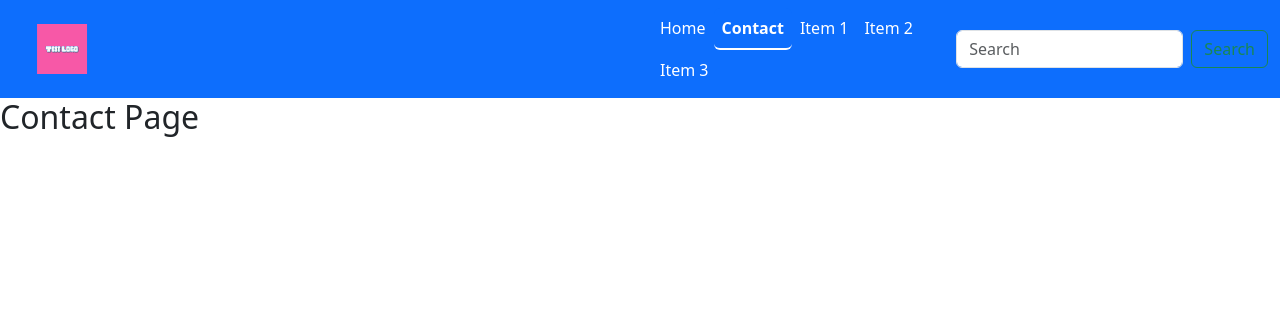
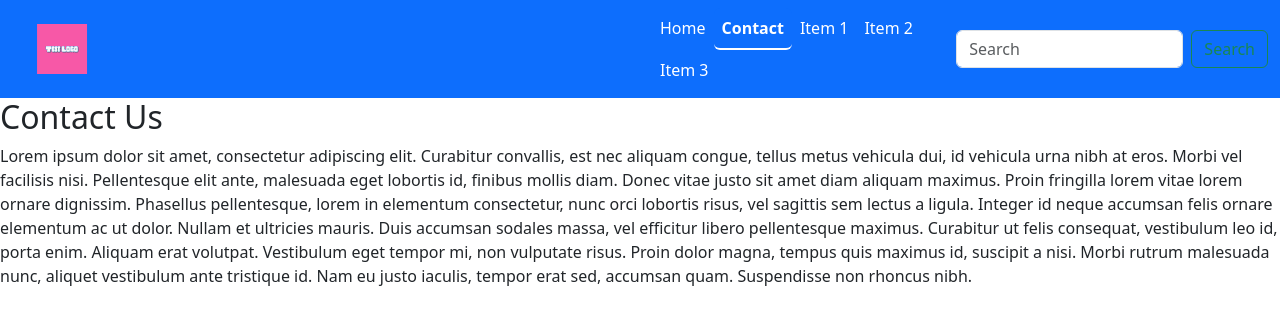
Before and after one commit to mjc136/Template, a React app: page /contact in a window 1280 px wide. Shown: the top 324 px of the page. Built offline with nearby package versions, Linux system fonts and the light colour scheme; the HTML template or start-up script is replaced by a standard one.

Commit message:
added filler text on pages

```diff
--- a/src/Pages/contact.tsx
+++ b/src/Pages/contact.tsx
@@ -1,7 +1,18 @@
 import React from 'react';
 
 const Contact: React.FC = () => {
-    return <h2>Contact Page</h2>;
+    return (
+        <>
+            <h2>Contact Us</h2>
+            <p>Lorem ipsum dolor sit amet, consectetur adipiscing elit. Curabitur convallis, est nec aliquam congue, tellus metus vehicula dui,
+                id vehicula urna nibh at eros. Morbi vel facilisis nisi. Pellentesque elit ante, malesuada eget lobortis id, finibus mollis diam.
+                Donec vitae justo sit amet diam aliquam maximus. Proin fringilla lorem vitae lorem ornare dignissim. Phasellus pellentesque,
+                lorem in elementum consectetur, nunc orci lobortis risus, vel sagittis sem lectus a ligula. Integer id neque accumsan felis ornare elementum ac ut dolor.
+                Nullam et ultricies mauris. Duis accumsan sodales massa, vel efficitur libero pellentesque maximus. Curabitur ut felis consequat, vestibulum leo id, porta enim.
+                Aliquam erat volutpat. Vestibulum eget tempor mi, non vulputate risus. Proin dolor magna, tempus quis maximus id, suscipit a nisi. Morbi rutrum malesuada nunc,
+                aliquet vestibulum ante tristique id. Nam eu justo iaculis, tempor erat sed, accumsan quam. Suspendisse non rhoncus nibh.</p>
+        </>
+    );
 };
 
 export default Contact;
--- a/src/Pages/home.tsx
+++ b/src/Pages/home.tsx
@@ -1,7 +1,18 @@
 import React from 'react';
 
 const Home: React.FC = () => {
-    return <h2>Home Page</h2>;
+    return (
+        <>
+            <h2>Home Page</h2>
+            <p>Lorem ipsum dolor sit amet, consectetur adipiscing elit. Curabitur convallis, est nec aliquam congue, tellus metus vehicula dui,
+                id vehicula urna nibh at eros. Morbi vel facilisis nisi. Pellentesque elit ante, malesuada eget lobortis id, finibus mollis diam.
+                Donec vitae justo sit amet diam aliquam maximus. Proin fringilla lorem vitae lorem ornare dignissim. Phasellus pellentesque,
+                lorem in elementum consectetur, nunc orci lobortis risus, vel sagittis sem lectus a ligula. Integer id neque accumsan felis ornare elementum ac ut dolor.
+                Nullam et ultricies mauris. Duis accumsan sodales massa, vel efficitur libero pellentesque maximus. Curabitur ut felis consequat, vestibulum leo id, porta enim.
+                Aliquam erat volutpat. Vestibulum eget tempor mi, non vulputate risus. Proin dolor magna, tempus quis maximus id, suscipit a nisi. Morbi rutrum malesuada nunc,
+                aliquet vestibulum ante tristique id. Nam eu justo iaculis, tempor erat sed, accumsan quam. Suspendisse non rhoncus nibh.</p>
+        </>
+    );
 };
 
 export default Home;
```
